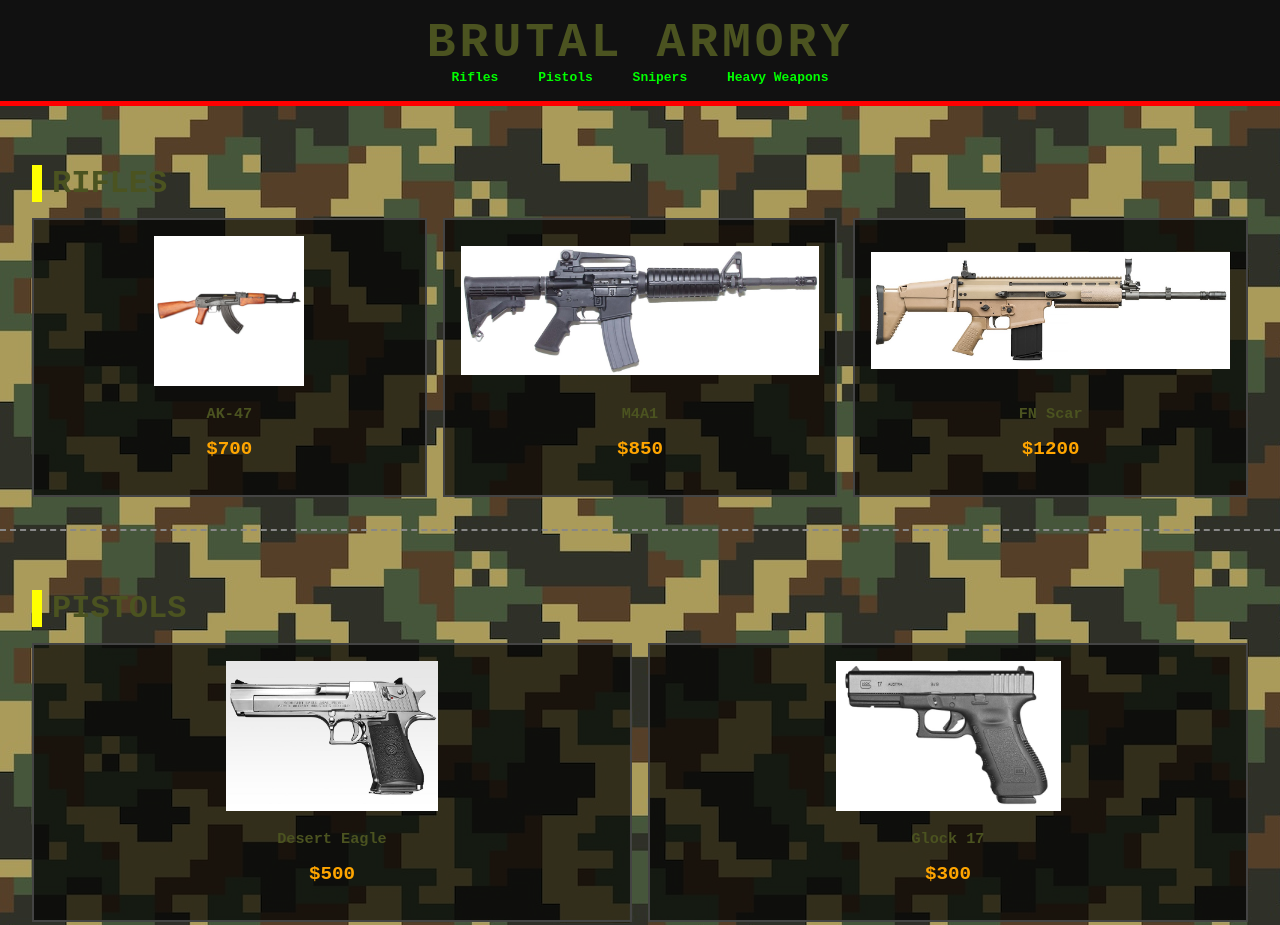
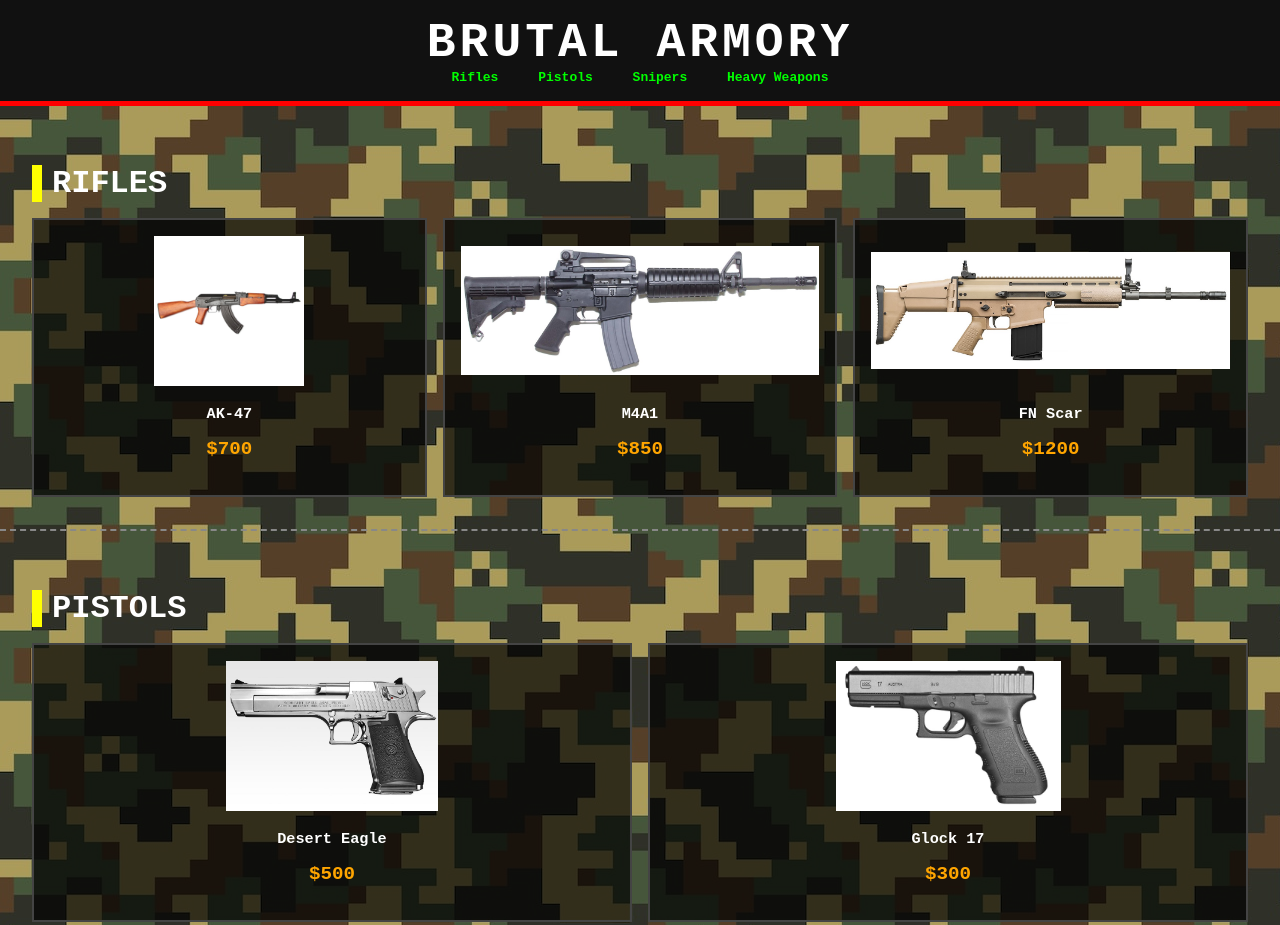
Before and after one commit to coding-noodles313/ammunation, a plain HTML site: page index.html in a window 1280 px wide. Shown: the top 925 px of the page. Drawn offline with Linux system fonts and the light colour scheme.

Commit message:
Update style.css

```diff
--- a/styles/style.css
+++ b/styles/style.css
@@ -2,7 +2,7 @@ body {
   margin: 0;
   font-family: monospace;
   background: url('../images/camo.jpg');
-  color: #4B5320;
+  color: #ffffff;
 }
 
 header {
```
